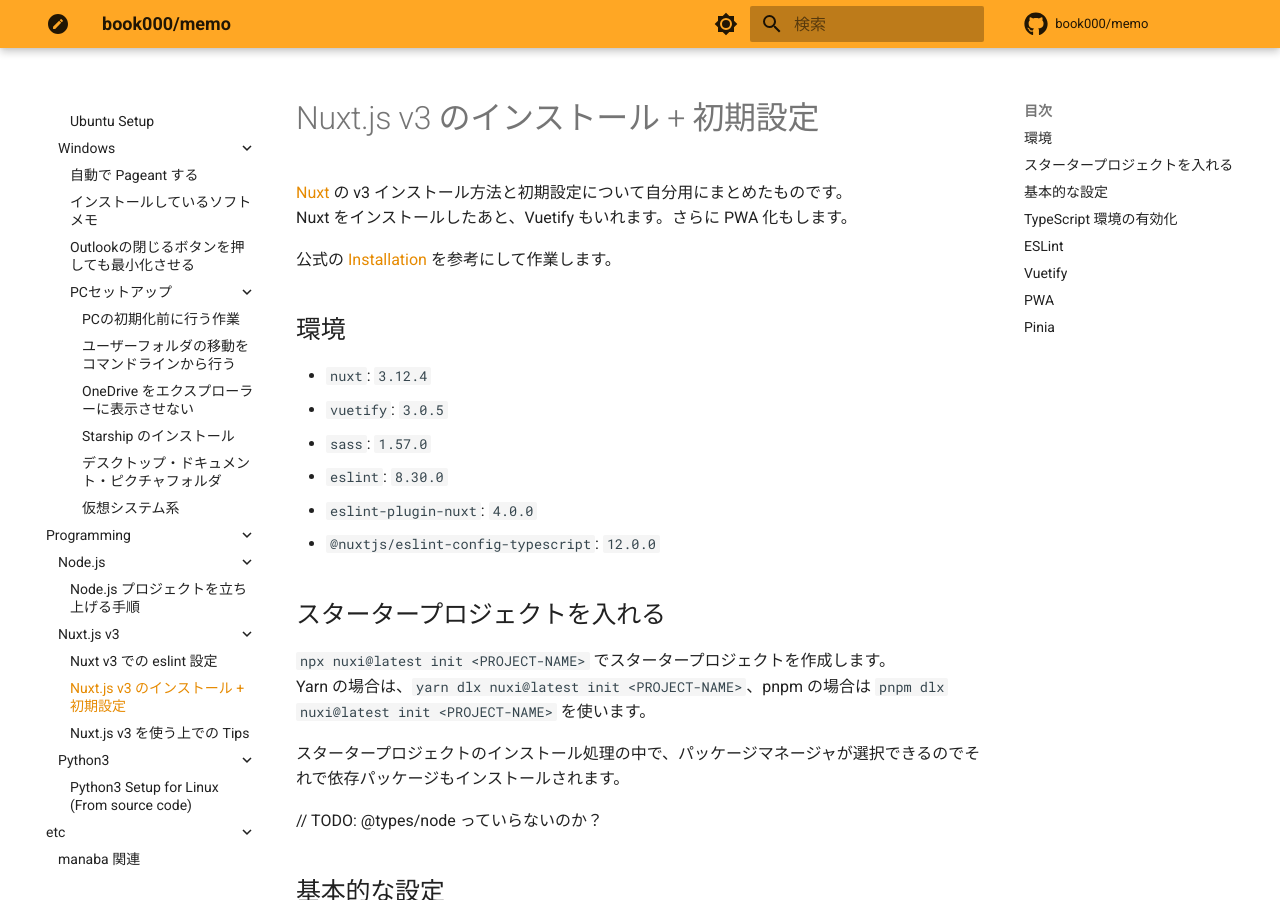
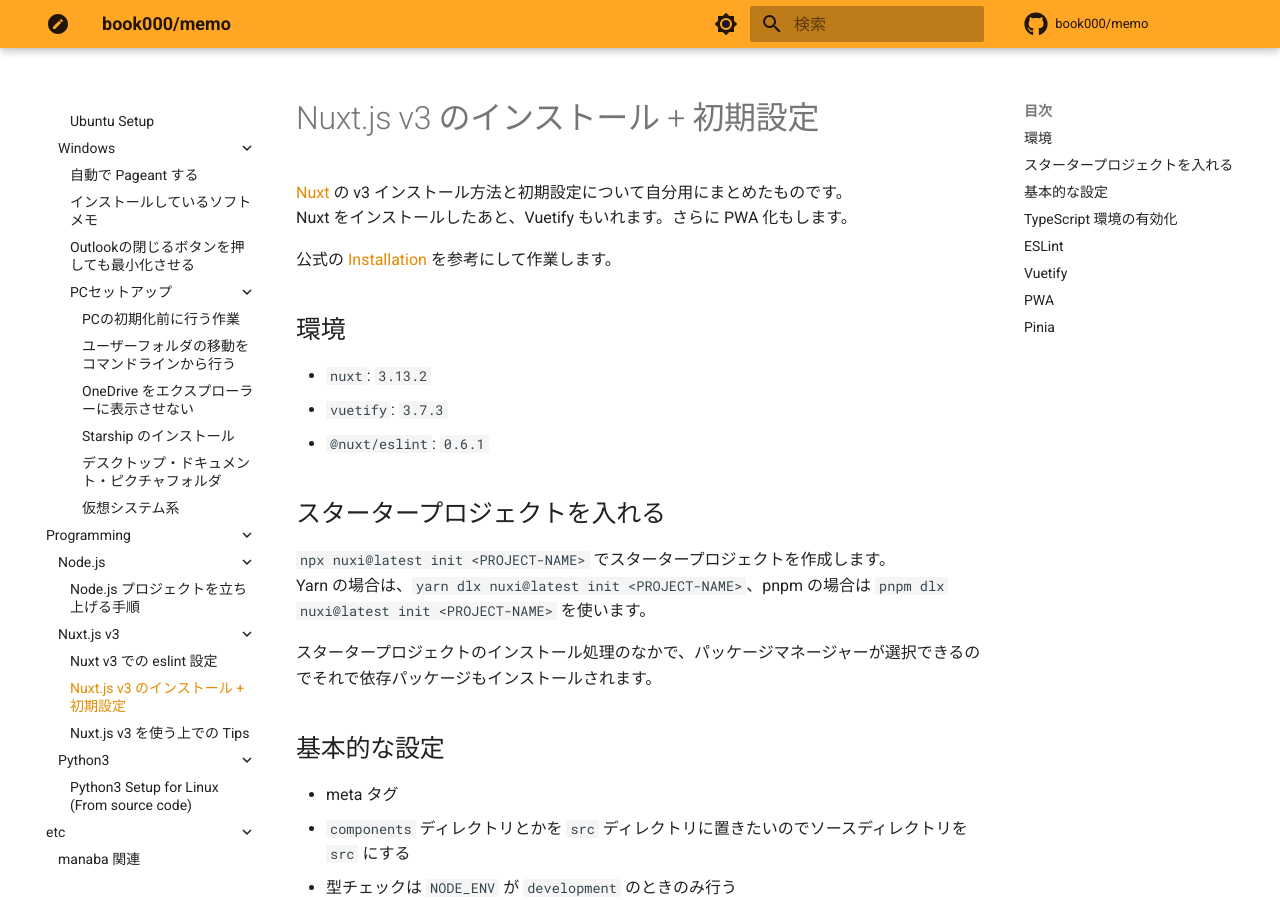
Before and after one commit to book000/memo, an MkDocs documentation site: the page built from docs/programming/nuxtjs3/installation.md, in a window 1280 px wide and 900 px high. Built offline with MkDocs 1.6.1 and Material for MkDocs 9.7.7, drawn with Linux system fonts in a browser that asks for light colours; comment, search, counter and statistics services are not loaded.

Commit message:
fix: lint

```diff
--- a/docs/programming/nuxtjs3/installation.md
+++ b/docs/programming/nuxtjs3/installation.md
@@ -7,21 +7,16 @@
 
 ## 環境
 
-- `nuxt`: `3.12.4`
-- `vuetify`: `3.0.5`
-- `sass`: `1.57.0`
-- `eslint`: `8.30.0`
-- `eslint-plugin-nuxt`: `4.0.0`
-- `@nuxtjs/eslint-config-typescript`: `12.0.0`
+- `nuxt`: `3.13.2`
+- `vuetify`: `3.7.3`
+- `@nuxt/eslint`: `0.6.1`
 
 ## スタータープロジェクトを入れる
 
 `npx nuxi@latest init <PROJECT-NAME>` でスタータープロジェクトを作成します。
 Yarn の場合は、`yarn dlx nuxi@latest init <PROJECT-NAME>`、pnpm の場合は `pnpm dlx nuxi@latest init <PROJECT-NAME>` を使います。
 
-スタータープロジェクトのインストール処理の中で、パッケージマネージャが選択できるのでそれで依存パッケージもインストールされます。
-
-// TODO: @types/node っていらないのか？
+スタータープロジェクトのインストール処理のなかで、パッケージマネージャーが選択できるのでそれで依存パッケージもインストールされます。
 
 ## 基本的な設定
 
```
